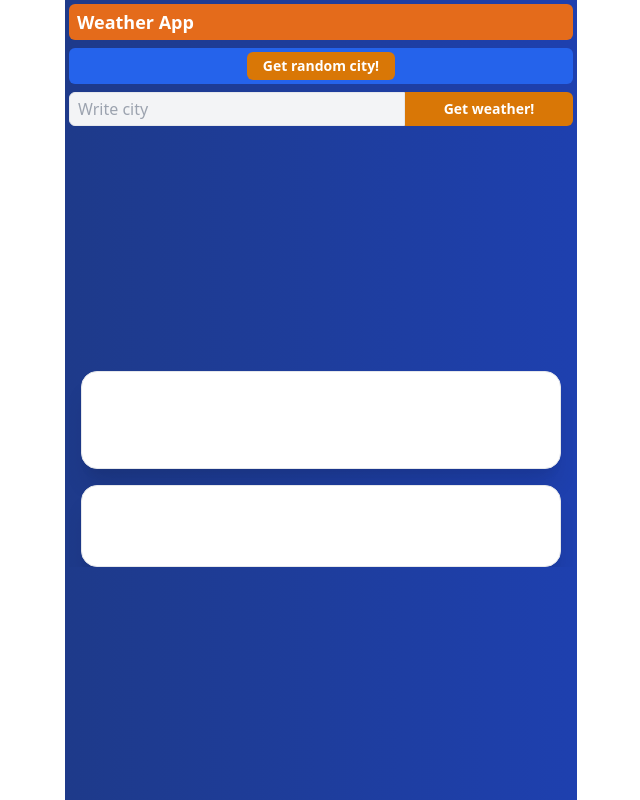
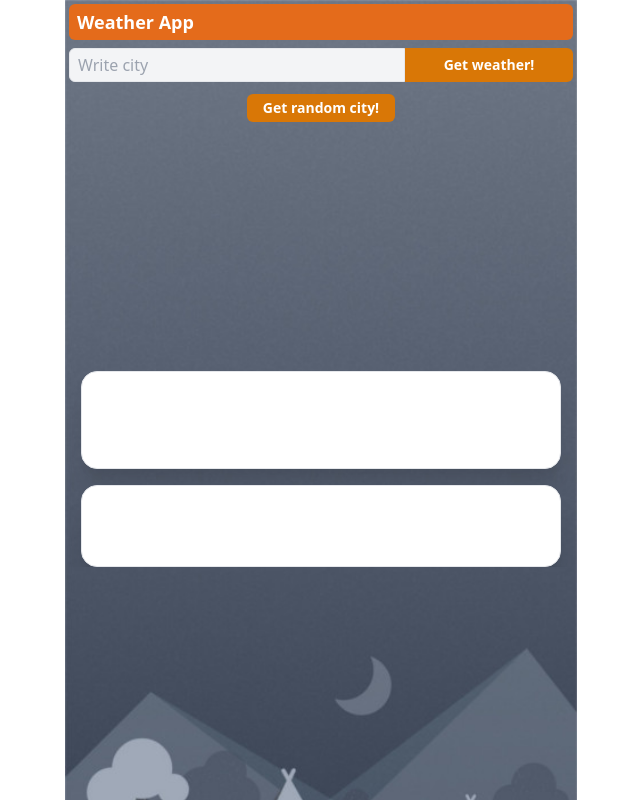
Before and after one commit to KrwawyOrk/Weather-App, a Vue app: page / in a window 1280 px wide. Shown: the whole page, without its empty margins (319-959 px from the left). Built offline with nearby package versions, Linux system fonts and the light colour scheme; no server answers.

Commit message:
small changes to the template, change of background image

```diff
--- a/src/components/WeatherApp.vue
+++ b/src/components/WeatherApp.vue
@@ -5,35 +5,15 @@
         flex flex-col
         m-auto
         min-h-screen
-        max-h-screen
-        max-w-lg
+        max-h-screen max-w-lg
         p-1
-        bg-gradient-to-r
-        from-blue-900
-        to-blue-800
+        background-night
       "
     >
       <div class="px-2 py-1 rounded-md" style="background-color: #e46b1b">
         <h1 class="text-lg text-white font-bold">Weather App</h1>
       </div>
-      <div class="flex justify-around bg-blue-600 px-2 py-1 rounded-md mt-2">
-        <button
-          @click="getWeatherForRandomCity"
-          class="
-            bg-yellow-600
-            hover:bg-yellow-700
-            text-white
-            font-bold
-            py-1
-            px-4
-            rounded-md
-            text-sm
-            focus:outline-none
-          "
-        >
-          Get random city!
-        </button>
-      </div>
+
       <div class="flex flex-row justify-between mt-2">
         <input
           v-model="inputCity"
@@ -67,6 +47,25 @@
           Get weather!
         </button>
       </div>
+      <div class="flex justify-around px-2 py-1 mt-2">
+        <button
+          @click="getWeatherForRandomCity"
+          class="
+            bg-yellow-600
+            hover:bg-yellow-700
+            text-white
+            font-bold
+            py-1
+            px-4
+            rounded-md
+            text-sm
+            focus:outline-none
+          "
+        >
+          Get random city!
+        </button>
+      </div>
+
       <section class="my-auto overflow-y-auto">
         <div
           v-if="cityFound"
@@ -219,4 +218,14 @@ export default {
     transform: translate(0, 0);
   }
 }
+
+.background-day {
+  background-image: url("../assets/morning.jpg");
+  background-size: cover;
+}
+
+.background-night {
+  background-image: url("../assets/night.jpg");
+  background-size: cover;
+}
 </style>
```
